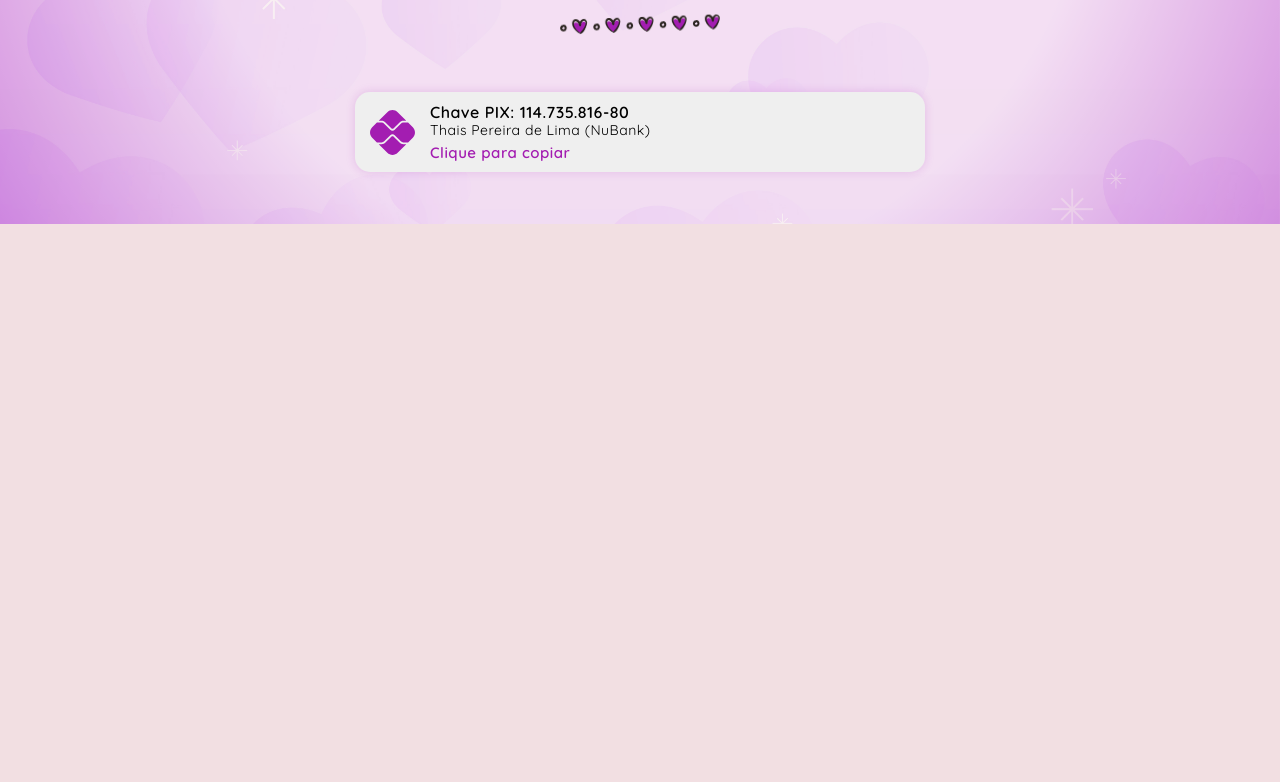
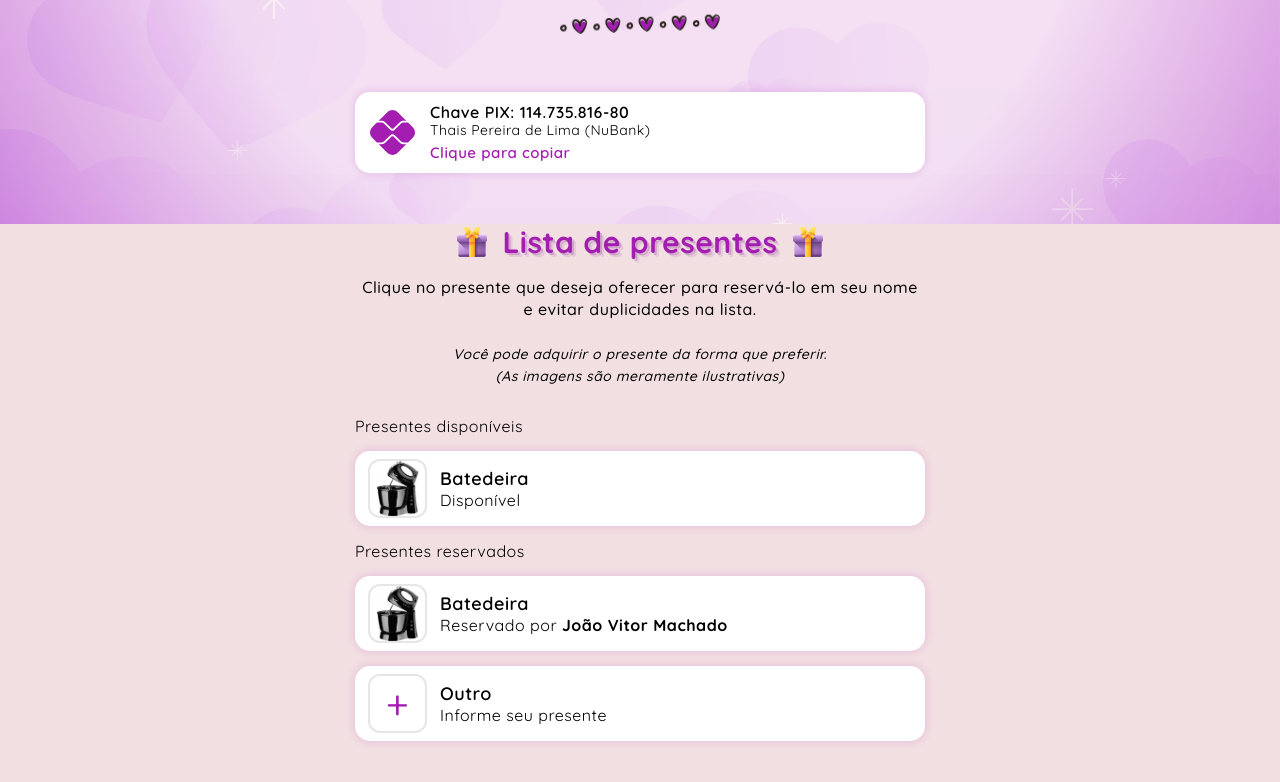
Before and after one commit to jaovitubr/chico-chica, a website: page public/index.html in a window 1280 px wide. Shown: the part 576-1358 px from the top of the page. Before the commit the page ends 800 px from the top, so only its background shows below. Drawn offline with Linux system fonts and the light colour scheme; a web font is replaced by a local one.

Commit message:
melhorias

```diff
--- a/public/index.html
+++ b/public/index.html
@@ -3,12 +3,17 @@
 
 <head>
     <meta charset="UTF-8">
-    <meta name="viewport" content="width=device-width, initial-scale=1.0, user-scalable=0">
+    <meta name="viewport" content="width=device-width, initial-scale=1, maximum-scale=1, user-scalable=no">
     <title>Daniel & Alessandra</title>
+    <meta name="description" content="Venha celebrar essa nova fase conosco!">
+    <meta name="robots" content="noindex, nofollow, noarchive">
+    <meta property="og:type" content="website">
+    <meta property="og:title" content="Daniel & Alessandra - Chá de Panela">
+    <meta property="og:description" content="Venha celebrar essa nova fase conosco!">
+    <meta property="og:image" content="/images/profile-picture.jpg">
+    <meta property="og:locale" content="pt_BR">
     <link rel="stylesheet" href="styles/main.css">
     <link rel="icon" type="image/x-icon" href="favicon.ico">
-    <meta name="robots" content="noindex, nofollow, noarchive">
-    <meta name="viewport" content="width=device-width, initial-scale=1, maximum-scale=1, user-scalable=no" />
 </head>
 
 <body>
@@ -40,14 +45,54 @@
         queridas como você!
     </p>
     <img class="decoration-footer" src="images/decoration2.svg" />
-    <button class="pix">
+    <button class="pix" data-value="114.735.816-80">
         <img src="images/pix.svg" />
         <div class="infos">
             <span class="code">Chave PIX: 114.735.816-80</span>
             <span class="name">Thais Pereira de Lima (NuBank)</span>
-            <span class="copy">Clique para copiar</span>
+            <span class="copy-default">Clique para copiar</span>
+            <span class="copy-success">✓ Copiado!</span>
         </div>
     </button>
+    <div id="products">
+        <h2>
+            <img src="images/gift.svg" />
+            Lista de presentes
+            <img src="images/gift.svg" />
+        </h2>
+        <p>
+            Clique no presente que deseja oferecer para reservá-lo em seu nome e evitar duplicidades na lista.
+            <br /><br />
+            <em>Você pode adquirir o presente da forma que preferir.</em><br />
+            <em>(As imagens são meramente ilustrativas)</em>
+        </p>
+        <div class="list">
+            <span>Presentes disponíveis</span>
+            <div>
+                <img class="icon" src="images/products/batedeira.webp" />
+                <div class="infos">
+                    <span class="name">Batedeira</span>
+                    <span class="owner">Disponível</span>
+                </div>
+            </div>
+            <span>Presentes reservados</span>
+            <div>
+                <img class="icon" src="images/products/batedeira.webp" />
+                <div class="infos">
+                    <span class="name">Batedeira</span>
+                    <span class="owner">Reservado por <b>João Vitor Machado</b></span>
+                </div>
+            </div>
+            <div class="another">
+                <div class="icon">+</div>
+                <div class="infos">
+                    <span class="name">Outro</span>
+                    <span class="description">Informe seu presente</span>
+                </div>
+            </div>
+        </div>
+    </div>
+    <script src="scripts/main.js"></script>
 </body>
 
 </html>
--- a/public/scripts/main.js
+++ b/public/scripts/main.js
@@ -0,0 +1,13 @@
+const pixBtn = document.querySelector("button.pix");
+
+pixBtn.addEventListener("click", async () => {
+  const value = pixBtn.getAttribute("data-value");
+
+  await navigator.clipboard.writeText(value);
+
+  pixBtn.classList.add("copied");
+
+  setTimeout(() => {
+    pixBtn.classList.remove("copied");
+  }, 2000);
+});
--- a/public/styles/main.css
+++ b/public/styles/main.css
@@ -16,6 +16,7 @@ body {
   flex-direction: column;
   min-height: 100dvh;
   padding: 40px;
+  padding-bottom: 60px;
   overflow: hidden;
   overflow-y: auto;
   position: relative;
@@ -85,7 +86,7 @@ h1 {
   font-family: "Playwrite IN", cursive;
 }
 
-h2 {
+body>h2 {
   font-size: 16px;
   line-height: 18px;
   font-weight: 400;
@@ -93,7 +94,7 @@ h2 {
   font-family: "Playwrite IN", cursive;
 }
 
-p.summary {
+body>p.summary {
   font-size: 16px;
   font-weight: 500;
   line-height: 22px;
@@ -110,6 +111,7 @@ button.pix {
   width: 100%;
   gap: 15px;
   cursor: pointer;
+  background-color: white;
   box-shadow: 0 0 10px #a31db12e;
   outline: 3px solid transparent;
   transition: outline 0.3s ease;
@@ -118,6 +120,10 @@ button.pix {
 button.pix:focus,
 button.pix:hover {
   outline-color: #a31db1;
+}
+
+button.pix.copied {
+  outline-color: #4CAF50;
 }
 
 button.pix>img {
@@ -142,11 +148,124 @@ button.pix>.infos>.name {
   line-height: 16px;
 }
 
-button.pix>.infos>.copy {
+button.pix>.infos>.copy-default,
+button.pix>.infos>.copy-success {
   font-size: 15px;
+  line-height: 20px;
   font-weight: 600;
+  margin-top: 5px;
+}
+
+button.pix>.infos>.copy-default {
+  display: inline;
   color: #a31db1;
-  margin-top: 5px;
+}
+
+button.pix>.infos>.copy-success {
+  display: none;
+  color: #4CAF50;
+}
+
+button.pix.copied>.infos>.copy-default {
+  display: none;
+}
+
+button.pix.copied>.infos>.copy-success {
+  display: inline;
+}
+
+#products {
+  display: flex;
+  flex-direction: column;
+  gap: 15px;
+  margin-top: 50px;
+}
+
+#products>h2 {
+  text-align: center;
+  font-size: 30px;
+  color: #a31db1;
+  text-shadow:
+    2px 2px 0px rgba(111, 9, 123, 0.2),
+    4px 4px 0px rgba(111, 9, 123, 0.1);
+  display: flex;
+  align-items: center;
+  gap: 15px;
+  justify-content: center;
+}
+
+#products>h2>img {
+  display: inline;
+  width: 30px;
+  height: 30px;
+}
+
+#products>p {
+  text-align: center;
+  font-size: 16px;
+  font-weight: 500;
+  line-height: 22px;
+}
+
+#products>p>em {
+  font-size: 14px;
+  line-height: 20px;
+}
+
+#products>.list {
+  display: flex;
+  flex-direction: column;
+  gap: 15px;
+  margin-top: 15px;
+}
+
+#products>.list>div {
+  display: flex;
+  align-items: center;
+  border-radius: 15px;
+  border: none;
+  padding: 10px 15px;
+  width: 100%;
+  gap: 15px;
+  cursor: pointer;
+  background-color: white;
+  box-shadow: 0 0 10px #a31db12e;
+  outline: 3px solid transparent;
+  transition: outline 0.3s ease;
+}
+
+#products>.list>div:focus,
+#products>.list>div:hover {
+  outline-color: #a31db1;
+}
+
+#products>.list>div>.icon {
+  width: 55px;
+  height: 55px;
+  object-fit: contain;
+  border-radius: 10px;
+  outline: 2px solid rgba(128, 128, 128, 0.2);
+}
+
+#products>.list>div>.infos {
+  display: flex;
+  flex-direction: column;
+  flex: 1;
+  text-align: start;
+}
+
+#products>.list>div>.infos>.name {
+  font-size: 18px;
+  font-weight: 600;
+}
+
+#products>.list>div.another>.icon {
+  display: flex;
+  justify-content: center;
+  align-items: center;
+  font-size: 41px;
+  line-height: 41px;
+  color: #a31db1;
 }
 
 .decoration-footer {
```
Also changed, not shown: public/favicon.ico, public/images/gift-border.svg (added), public/images/gift.svg (added), public/images/products/batedeira.webp (added).
